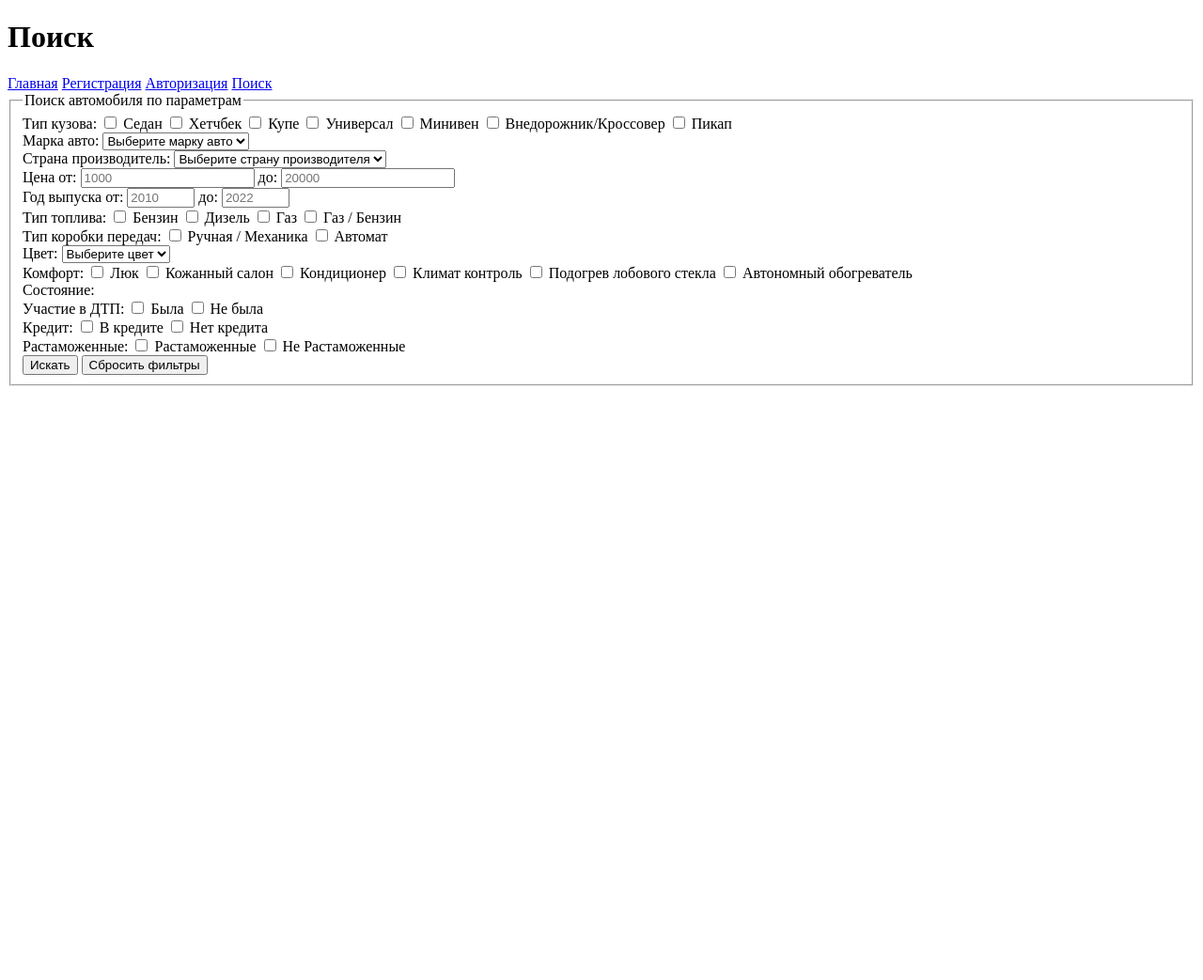
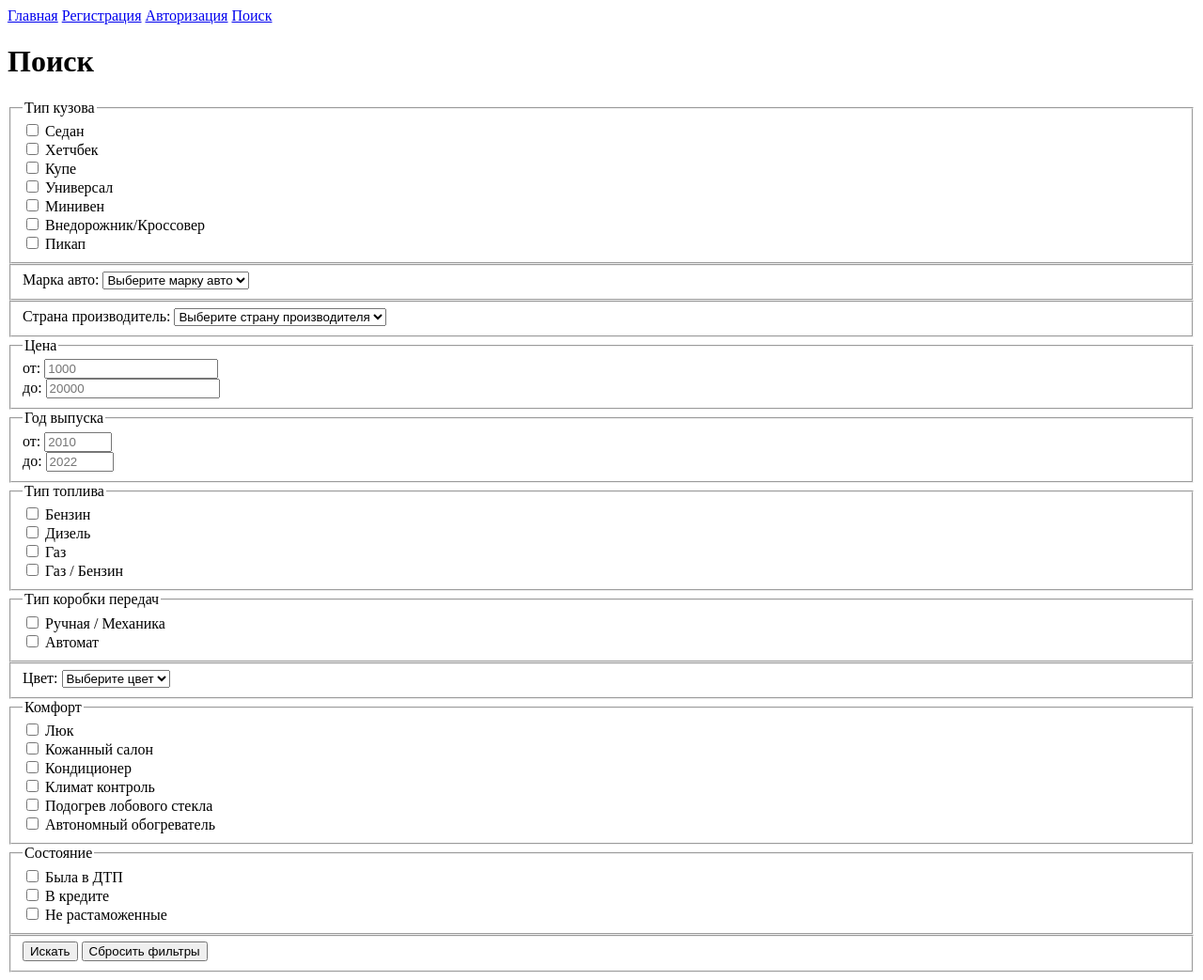
Before and after one commit to sergey-salo/hillel, a plain HTML site: page homework_04/search.html in a window 1280 px wide. Shown: the whole page at 94% size. Before the commit the page ends 800 px from the top, so only its background shows below. Drawn offline with Linux system fonts and the light colour scheme.

Commit message:
changed homework_04 after review

```diff
--- a/homework_04/search.html
+++ b/homework_04/search.html
@@ -9,44 +9,50 @@
 </head>
 
 <body>
+  <div>
+    <a href="index.html">Главная</a>
+    <a href="sign-up.html">Регистрация</a>
+    <a href="sign-in.html">Авторизация</a>
+    <a href="search.html">Поиск</a>
+  </div>
+
   <h1>Поиск</h1>
-
-  <div>
-    <a href="index.html" target="_blank">Главная</a>
-    <a href="sign-up.html" target="_blank">Регистрация</a>
-    <a href="sign-in.html" target="_blank">Авторизация</a>
-    <a href="search.html" target="_blank">Поиск</a>
-  </div>
 
   <form action="https://tests.fomenko.top/echo/index.php" method="post">
     <fieldset>
-      <legend>Поиск автомобиля по параметрам</legend>
+      <legend>Тип кузова</legend>
+
       <div>
-        Тип кузова:
-
         <input type="checkbox" name="sedan" id="search-body-type-sedan">
         <label for="search-body-type-sedan">Седан</label>
-
+      </div>
+      <div>
         <input type="checkbox" name="hatchback" id="search-body-type-hatchback">
         <label for="search-body-type-hatchback">Хетчбек</label>
-
+      </div>
+      <div>
         <input type="checkbox" name="coupe" id="search-body-type-coupe">
         <label for="search-body-type-coupe">Купе</label>
-
+      </div>
+      <div>
         <input type="checkbox" name="wagon" id="search-body-type-wagon">
         <label for="search-body-type-wagon">Универсал</label>
-
+      </div>
+      <div>
         <input type="checkbox" name="minivan" id="search-body-type-minivan">
         <label for="search-body-type-minivan">Минивен</label>
-
+      </div>
+      <div>
         <input type="checkbox" name="suv" id="search-body-type-suv">
         <label for="search-body-type-suv">Внедорожник/Кроссовер</label>
-
+      </div>
+      <div>
         <input type="checkbox" name="pickup" id="search-body-type-pickup">
         <label for="search-body-type-pickup">Пикап</label>
       </div>
+    </fieldset>
 
-
+    <fieldset>
       <div>
         <label for="search-brand">Марка авто:</label>
         <select name="brand" id="search-brand">
@@ -62,7 +68,9 @@
           <option value="volkswagen">Volkswagen</option>
         </select>
       </div>
+    </fieldset>
 
+    <fieldset>
       <div>
         <label for="search-country">Страна производитель:</label>
         <select name="manufacturer-country" id="search-country">
@@ -72,55 +80,71 @@
           <option value="japan">Япония</option>
         </select>
       </div>
+    </fieldset>
+
+    <fieldset>
+      <legend>Цена</legend>
 
       <div>
-        Цена
-
         <label for="search-price-from">от:</label>
         <input type="number" name="price-from" id="search-price-from" min="50" step="100" placeholder="1000">
-
+      </div>
+      <div>
         <label for="search-price-to">до:</label>
         <input type="number" name="price-to" id="search-price-to" min="50" step="100" placeholder="20000">
       </div>
+    </fieldset>
+
+    <fieldset>
+      <legend>Год выпуска</legend>
 
       <div>
-        Год выпуска
-
         <label for="search-year-from">от:</label>
         <input type="number" name="manufacture-year-from" id="search-year-from" min="1970" max="2022" step="1"
           placeholder="2010">
-
+      </div>
+      <div>
         <label for="search-year-to">до:</label>
         <input type="number" name="manufacture-year-to" id="search-year-to" min="1970" max="2022" step="1"
           placeholder="2022">
       </div>
+    </fieldset>
+
+    <fieldset>
+      <legend>Тип топлива</legend>
 
       <div>
-        Тип топлива:
-
         <input type="checkbox" name="fuel-petrol" id="search-fuel-petrol">
         <label for="search-fuel-petrol">Бензин</label>
-
+      </div>
+      <div>
         <input type="checkbox" name="fuel-diesel" id="search-fuel-diesel">
         <label for="search-fuel-diesel">Дизель</label>
-
+      </div>
+      <div>
         <input type="checkbox" name="fuel-gas" id="search-fuel-gas">
         <label for="search-fuel-gas">Газ</label>
-
+      </div>
+      <div>
         <input type="checkbox" name="fuel-gas-petrol" id="search-fuel-gas-petrol">
         <label for="search-fuel-gas-petrol">Газ / Бензин</label>
       </div>
+    </fieldset>
+
+    <fieldset>
+      <legend>Тип коробки передач</legend>
 
       <div>
-        Тип коробки передач:
-
         <input type="checkbox" name="gearboxes-manual" id="search-gearboxes-manual">
         <label for="search-gearboxes-manual">Ручная / Механика</label>
-
+      </div>
+      <div>
         <input type="checkbox" name="gearboxes-automatic" id="search-gearboxes-automatic">
         <label for="search-gearboxes-automatic">Автомат</label>
       </div>
+    </fieldset>
 
+    <fieldset>
       <div>
         <label for="search-color">Цвет:</label>
         <select name="car-color" id="search-color">
@@ -136,72 +160,55 @@
           <option value="black">Черный</option>
         </select>
       </div>
+    </fieldset>
+
+    <fieldset>
+      <legend>Комфорт</legend>
 
       <div>
-        Комфорт:
-
         <input type="checkbox" name="comfort-sunroof" id="search-comfort-sunroof">
         <label for="search-comfort-sunroof">Люк</label>
-
+      </div>
+      <div>
         <input type="checkbox" name="comfort-leather-interior" id="search-comfort-leather-interior">
         <label for="search-comfort-leather-interior">Кожанный салон</label>
-
+      </div>
+      <div>
         <input type="checkbox" name="comfort-air-conditioner" id="search-comfort-air-conditioner">
         <label for="search-comfort-air-conditioner">Кондиционер</label>
-
+      </div>
+      <div>
         <input type="checkbox" name="comfort-climate-control" id="search-comfort-climate-control">
         <label for="search-comfort-climate-control">Климат контроль</label>
-
+      </div>
+      <div>
         <input type="checkbox" name="comfort-heated-windshield" id="search-comfort-heated-windshield">
         <label for="search-comfort-heated-windshield">Подогрев лобового стекла</label>
-
+      </div>
+      <div>
         <input type="checkbox" name="comfort-autonomous-heater" id="search-comfort-autonomous-heater">
         <label for="search-comfort-autonomous-heater">Автономный обогреватель</label>
       </div>
+    </fieldset>
+
+    <fieldset>
+      <legend>Состояние</legend>
 
       <div>
-        Состояние:
-        <div>
-          Участие в ДТП:
-          <input type="checkbox" name="state-car-accident-true" id="search-state-car-accident-true">
-          <label for="search-state-car-accident-true">Была</label>
+        <input type="checkbox" name="state-car-accident" id="search-state-car-accident">
+        <label for="search-state-car-accident">Была в ДТП</label>
+      </div>
+      <div>
+        <input type="checkbox" name="state-credit" id="search-state-credit">
+        <label for="search-state-credit">В кредите</label>
+      </div>
+      <div>
+        <input type="checkbox" name="state-customs-cleared-false" id="search-state-customs-cleared-false">
+        <label for="search-state-customs-cleared-false">Не растаможенные</label>
+      </div>
+    </fieldset>
 
-          <input type="checkbox" name="state-car-accident-false" id="search-state-car-accident-false">
-          <label for="search-state-car-accident-false">Не была</label>
-        </div>
-
-        <div>
-          Кредит:
-          <input type="checkbox" name="state-credit-true" id="search-state-credit-true">
-          <label for="search-state-credit-true">В кредите</label>
-
-          <input type="checkbox" name="state-credit-false" id="search-state-credit-false">
-          <label for="search-state-credit-false">Нет кредита</label>
-        </div>
-
-        <div>
-          Растаможенные:
-          <input type="checkbox" name="state-customs-cleared-true" id="search-state-customs-cleared-true">
-          <label for="search-state-customs-cleared-true">Растаможенные</label>
-
-          <input type="checkbox" name="state-customs-cleared-false" id="search-state-customs-cleared-false">
-          <label for="search-state-customs-cleared-false">Не Растаможенные</label>
-        </div>
-
-
-        <!-- <label for="search-state">Состояние:</label>
-        <select name="state" id="search-state" multiple size="4">
-          <optgroup label="Участие в ДТП">
-            <option value="car-accident-true">Была в ДТП</option>
-            <option value="car-accident-false">Не была в ДТП</option>
-          </optgroup>
-          <optgroup label="Растаможенные">
-            <option value="customs-cleared-true">Растаможенные</option>
-            <option value="customs-cleared-false">Нерастаможенные</option>
-          </optgroup>
-        </select> -->
-      </div>
-
+    <fieldset>
       <div>
         <input type="submit" value="Искать">
         <input type="reset" value="Сбросить фильтры">
```
Also changed, not shown: homework_04/index.html (+4 -4 lines), homework_04/sign-in.html (+8 -10 lines), homework_04/sign-up.html (+8 -10 lines), 1 other file.
